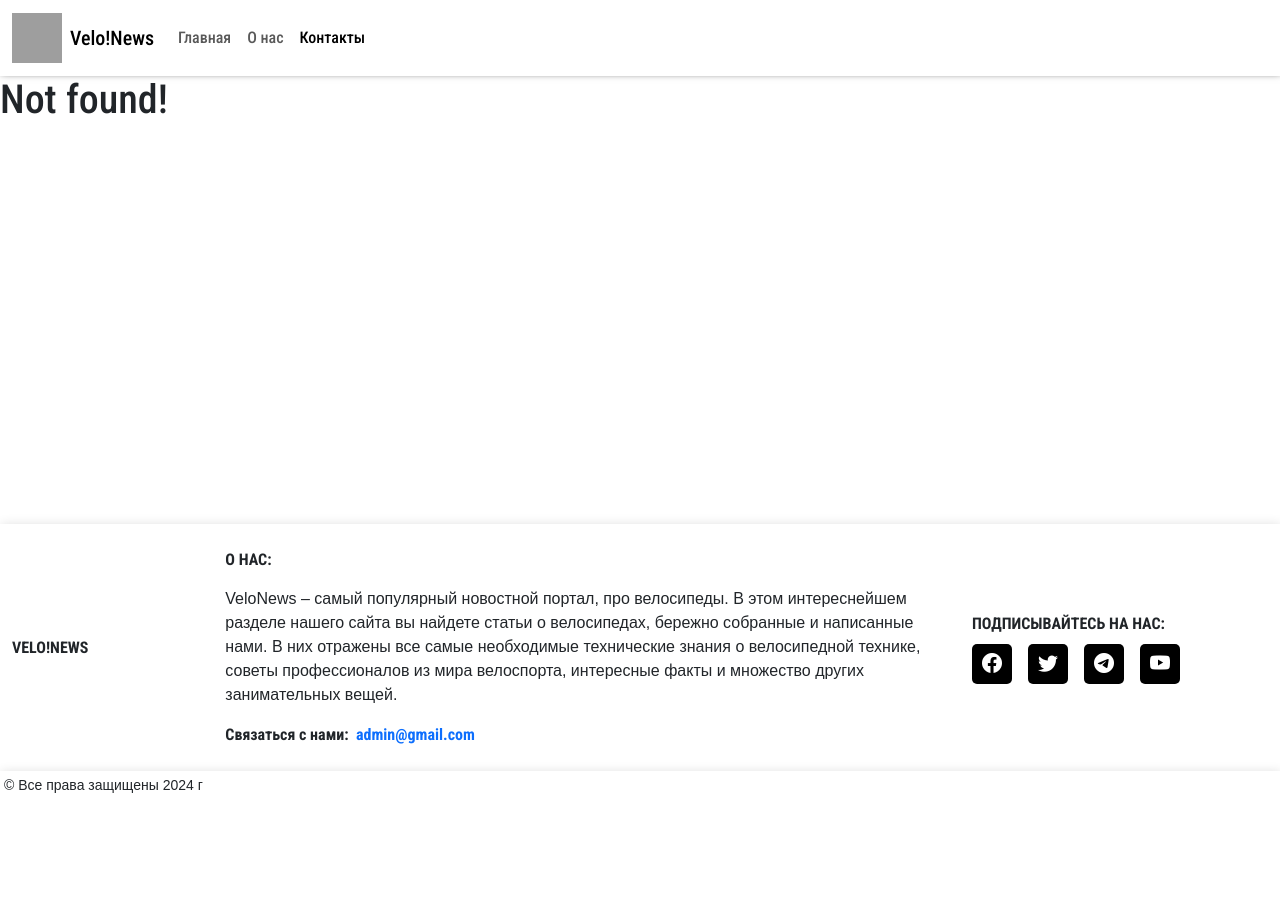
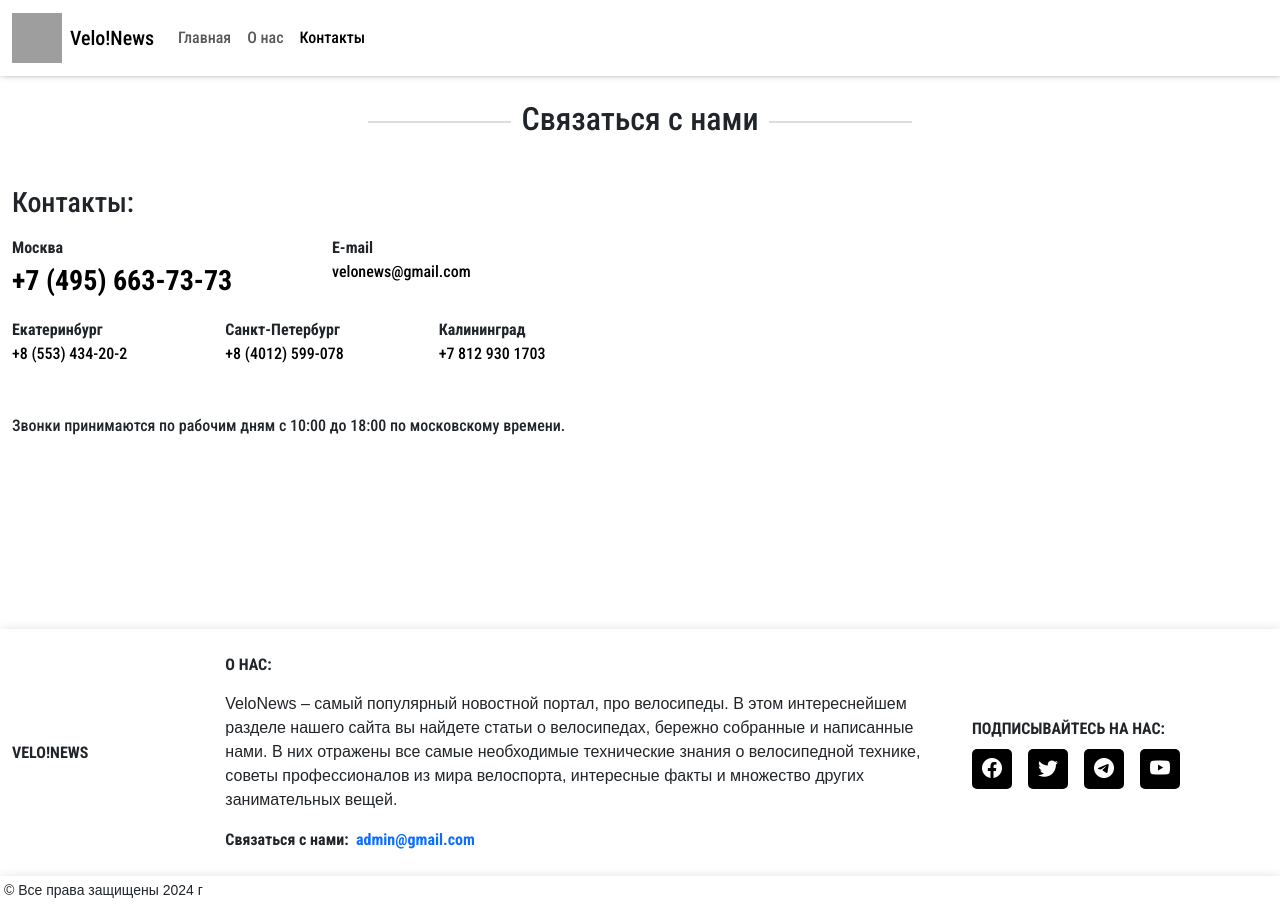
Before and after one commit to aldr-dev/homework-62, a React (Vite) app: page /contacts in a window 1280 px wide. Before the commit the page ends 800 px from the top, so only its background shows below. Built offline with nearby package versions, Linux system fonts and the light colour scheme; grey boxes are pictures that could not be loaded.

Commit message:
реализовал страницу Contacts. Добавил стили

```diff
--- /dev/null
+++ b/src/containers/Contacts/Contacts.css
@@ -0,0 +1,19 @@
+.contacts-title {
+  text-align: center;
+}
+
+.contacts-title::before, .contacts-title::after {
+  content: '';
+  display: inline-block;
+  vertical-align: middle;
+  width: 13%;
+  height: 2px;
+  background: #ddd;
+  border: solid #fff;
+  border-width: 0 10px;
+}
+
+.yandex-map {
+  width: 100%;
+  height: 420px;
+}
--- /dev/null
+++ b/src/containers/Contacts/Contacts.tsx
@@ -0,0 +1,47 @@
+import React from 'react';
+import './Contacts.css';
+
+const Contacts = () => {
+  return (
+    <div className="container-xxl mb-3">
+      <div className="row mt-4">
+        <h2 className="contacts-title mb-5">Связаться с нами</h2>
+        <div className="col-6">
+          <h3 className="mb-3">Контакты:</h3>
+          <div className="row mb-3">
+            <div className="col-6">
+              <strong className="d-block">Москва</strong>
+              <a href="#" className="text-decoration-none text-black fs-3 fw-bold">+7 (495) 663-73-73</a>
+            </div>
+            <div className="col-6">
+             <strong className="d-block">E-mail</strong>
+              <a href="#" className="text-decoration-none text-black">velonews@gmail.com</a>
+            </div>
+          </div>
+          <div className="row">
+            <div className="col-4">
+              <strong className="d-block">Екатеринбург</strong>
+              <a href="#" className="text-decoration-none text-black">+8 (553) 434-20-2</a>
+            </div>
+            <div className="col-4">
+              <strong className="d-block">Санкт-Петербург</strong>
+              <a href="#" className="text-decoration-none text-black">+8 (4012) 599-078</a>
+            </div>
+            <div className="col-4">
+              <strong className="d-block">Калининград</strong>
+              <a href="#" className="text-decoration-none text-black">+7 812 930 1703</a>
+            </div>
+            <p className="mt-5">Звонки принимаются по рабочим дням с 10:00 до 18:00 по московскому времени.</p>
+          </div>
+        </div>
+        <div className="col-6">
+          <iframe className="yandex-map"
+            src="https://yandex.ru/map-widget/v1/?um=constructor%3Aef6890bdc03a5274be8c1f006ff00e38d70fbd6df92fc8bc84600a2f87c35245&amp;source=constructor">
+          </iframe>
+        </div>
+      </div>
+    </div>
+  );
+};
+
+export default Contacts;
--- a/src/containers/Pages/Pages.tsx
+++ b/src/containers/Pages/Pages.tsx
@@ -6,6 +6,7 @@ import Home from '../Home/Home';
 import Footer from '../../components/Footer/Footer';
 import About from '../About/About';
 import {Route, Routes} from 'react-router-dom';
+import Contacts from '../Contacts/Contacts';
 
 const Pages = () => {
   return (
@@ -21,6 +22,9 @@ const Pages = () => {
         <Route path="/about" element={
           <About />
         }/>
+        <Route path="/contacts" element={
+          <Contacts />
+        }/>
         <Route path="*" element={<h1>Not found!</h1>}/>
       </Routes>
       <Footer />
```
